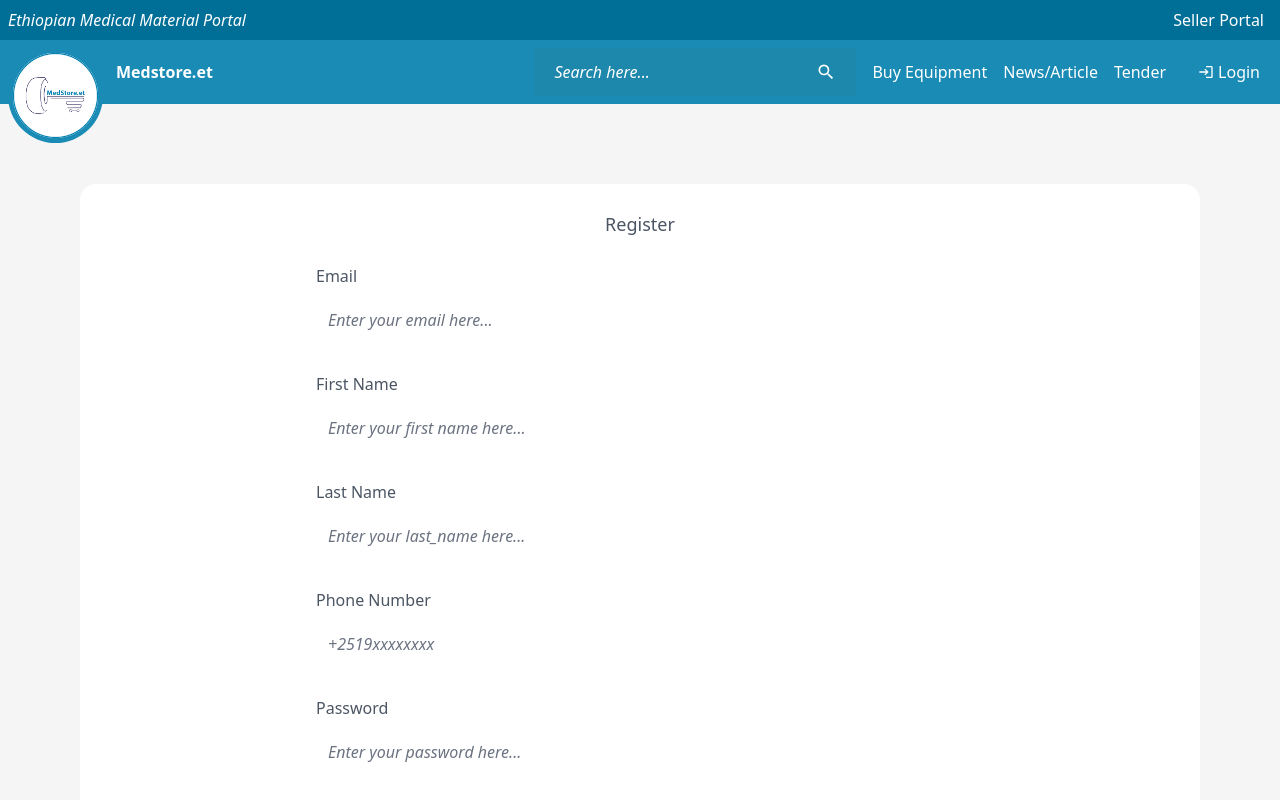
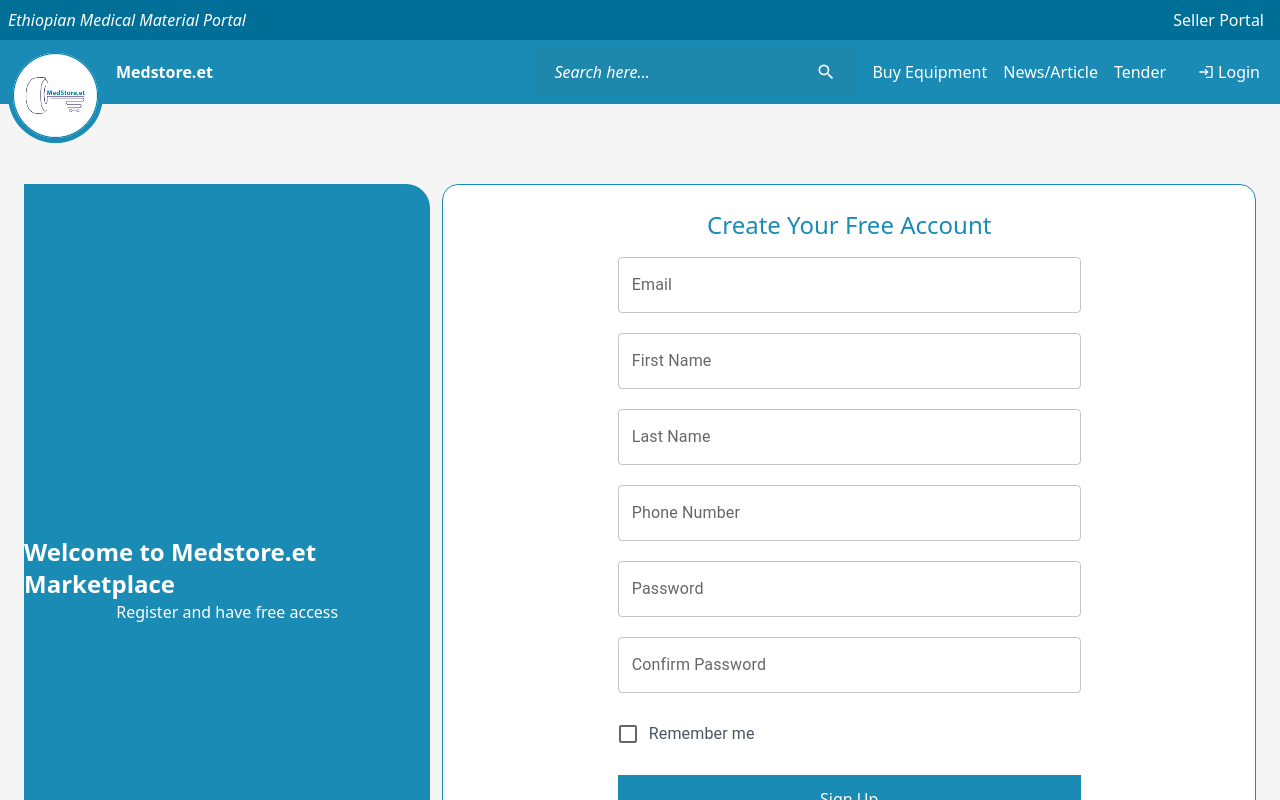
Before and after one commit to choco-develop/medstore-mp, a React (Create React App) app: page /buyer/sign-up/ in a window 1280 px wide. Shown: the top 800 px of the page. Built offline with nearby package versions, Linux system fonts and the light colour scheme.

Commit message:
buyer registration update

```diff
--- a/src/pages/activate-account/BuyerActivate.js
+++ b/src/pages/activate-account/BuyerActivate.js
@@ -31,7 +31,7 @@
           setHasError(true);
           setErrorMessage(res.data.msg);
         } else {
-          navigate('/accounts/user_info_reg');
+          navigate('/accounts/user-info-reg');
         }
       },
     )
@@ -43,7 +43,7 @@
   };
 
   return (
-    <section className="flex justify-center h-[50vh] my-8 mx-3">
+    <section className="flex justify-center items-center h-[50vh] my-8 mx-3">
       <form
         className="flex flex-col gap-3 border
                 rounded-2xl border-main bg-white
@@ -51,14 +51,13 @@
         onSubmit={handleActivation}
       >
         <div>
-          <p className="font-serif italic text-gray-600">
+          <p className="font-serif italic text-gray-600 text-xl">
             We have sent you an email with Activation code here:
-            <span className="text-blue-500">{` ${userEmail}`}</span>
-            . Please fill out here
+            <span className="text-main text-lg italic">{` ${userEmail}`}</span>
           </p>
         </div>
         <div className="flex self-center">
-          <label htmlFor="code" className="flex flex-col">
+          <label htmlFor="code" className="flex items-center">
             <span className="leading-10 font-serif text-gray-600">
               Activation Code:
             </span>
@@ -66,11 +65,12 @@
               type="text"
               id="code"
               name="code"
-              className={`border-2 p-3 rounded-lg
-                      leading-10 text-center
+              className={`border-2 rounded-lg
+                      leading-10
                       placeholder:tracking-widest
                       focus:border-main focus:ring-0
                       flex space-x-28
+                      text-2xl text-gray-500
                       ${hasError ? 'border-red-400' : 'border-main'}`}
               placeholder="__ __ __ __ __"
               onChange={(e) => setCode(e.target.value)}
--- a/src/pages/registration/Buyer.js
+++ b/src/pages/registration/Buyer.js
@@ -1,6 +1,10 @@
 import React, { useState, useRef } from 'react';
 import { useDispatch, useSelector } from 'react-redux';
 import { useNavigate } from 'react-router-dom';
+import {
+  Checkbox, FormControlLabel, TextField,
+  Alert, AlertTitle,
+} from '@mui/material';
 import { register } from '../../redux/actions/auth';
 import AuthFooter from '../../components/AuthFooter';
 
@@ -82,124 +86,95 @@
       className="flex
               my-6 mx-1 pt-2 px-2
               gap-3
-              sm:my-16 sm:mx-16 sm:pt-4 sm:px-4"
+              sm:my-16 sm:mx-16 sm:pt-4 sm:px-4
+              md:justify-start md:mx-2"
     >
-      <div className="flex flex-col bg-white w-full rounded-2xl border border-main md:w-[90%] lg:w-[100%] lg:border-none xl:w-[100%]">
+      <div className="hidden md:flex md:bg-main md:basis-1/2 rounded-r-3xl justify-center items-center flex-col">
+        <h1 className="text-white text-2xl font-bold font-serif">Welcome to Medstore.et Marketplace</h1>
+        <p className="text-md text-white font-serif">Register and have free access</p>
+      </div>
+      <div
+        className="flex flex-col bg-white w-full
+              rounded-2xl border border-main
+              md:w-[90%]
+              lg:w-3/4
+              xl:w-[100%]"
+      >
         <div className="text-center pt-5">
-          <h1 className="font-serif text-lg leading-10 font-medium text-gray-600">Register</h1>
+          <h1 className="font-serif text-2xl leading-10 font-medium text-main">Create Your Free Account</h1>
         </div>
         <form
-          className="flex flex-col gap-5 p-3 md:mx-auto md:w-[60%] lg:w-1/2 xl:w-[60%]"
+          className="flex flex-col gap-5 p-3 md:mx-auto md:w-[80%] xl:w-[60%]"
           type="multipart/form-data"
           onSubmit={handleRegister}
           ref={form}
         >
           {
             message && (
-              <ul className="flex flex-col px-3 list-inside text-red-500 justify-center list-decimal">
+              <Alert variant="standard" severity="error">
+                <AlertTitle>There is an error alert — check it out!</AlertTitle>
+                <ul className="flex flex-col px-3 list-inside justify-center list-decimal">
                   <ErrorMessage />
                 </ul>
+              </Alert>
             )
           }
           <div className="flex flex-col">
-            <label htmlFor="email" className="flex flex-col">
-              <span className="leading-10 font-serif text-gray-600 capitalize">Email</span>
-              <input
-                type="email"
+            <TextField
               id="email"
+              label="Email"
               name="email"
-                className="border-2 border-main p-3 rounded-lg
-                          placeholder:italic
-                          focus:border-main focus:ring-0"
-                placeholder="Enter your email here..."
-                required
               onChange={inputHandler}
             />
-            </label>
           </div>
           <div className="flex flex-col">
-            <label htmlFor="first_name" className="flex flex-col">
-              <span className="leading-10 font-serif text-gray-600 capitalize">First Name</span>
-              <input
-                type="first_name"
+            <TextField
               id="first_name"
               name="first_name"
-                className="border-2 border-main p-3 rounded-lg
-                          placeholder:italic
-                          focus:border-main focus:ring-0"
-                placeholder="Enter your first name here..."
-                required
+              label="First Name"
+              onChange={inputHandler}
+
+            />
+          </div>
+          <div className="flex flex-col">
+            <TextField
+              id="last_name"
+              name="last_name"
+              label="Last Name"
               onChange={inputHandler}
             />
-            </label>
           </div>
           <div className="flex flex-col">
-            <label htmlFor="last_name" className="flex flex-col">
-              <span className="leading-10 font-serif text-gray-600 capitalize">Last Name</span>
-              <input
-                type="last_name"
-                id="last_name"
-                name="last_name"
-                className="border-2 border-main p-3 rounded-lg
-                          placeholder:italic
-                          focus:border-main focus:ring-0"
-                placeholder="Enter your last_name here..."
-                required
+            <TextField
+              id="phone_number"
+              name="phone_number"
+              label="Phone Number"
               onChange={inputHandler}
+
             />
-            </label>
           </div>
           <div className="flex flex-col">
-            <label htmlFor="phone_number" className="flex flex-col">
-              <span className="leading-10 font-serif text-gray-600 capitalize">Phone Number</span>
-              <input
-                type="phone_number"
-                id="phone_number"
-                name="phone_number"
-                className="border-2 border-main p-3 rounded-lg
-                          placeholder:italic
-                          focus:border-main focus:ring-0"
-                placeholder="+2519xxxxxxxx"
-                required
-                onChange={inputHandler}
-              />
-            </label>
-          </div>
-          <div className="flex flex-col">
-            <label htmlFor="password" className="flex flex-col">
-              <span className="leading-10 font-serif text-gray-600 capitalize">Password</span>
-              <input
+            <TextField
               type="password"
               id="password"
               name="password"
-                className="border-2 border-main p-3 rounded-lg
-                          placeholder:italic
-                          focus:border-main focus:ring-0"
-                placeholder="Enter your password here..."
-                required
+              label="Password"
               onChange={inputHandler}
+
             />
-            </label>
           </div>
           <div className="flex flex-col">
-            <label htmlFor="password2" className="flex flex-col">
-              <span className="leading-10 font-serif text-gray-600">Confirm Password</span>
-              <input
+            <TextField
               type="password"
               id="password2"
               name="password2"
-                className="border-2 border-main p-3 rounded-lg
-                          placeholder:italic
-                          focus:border-main focus:ring-0"
-                placeholder="Confirm password..."
-                required
+              label="Confirm Password"
               onChange={inputHandler}
+
             />
-            </label>
           </div>
           <div className="flex justify-start items-center gap-2">
-            <input type="checkbox" name="rememeber" className="border border-main checked:bg-main" />
-            <span className="font-serif text-gray-600">Rememeber me?</span>
+            <FormControlLabel control={<Checkbox />} label="Remember me" className="text-gray-600" />
           </div>
           <div className="flex flex-col">
             <input
--- a/src/services/user-service.js
+++ b/src/services/user-service.js
@@ -30,8 +30,14 @@
   Promise.reject(err);
 });
 
+const getCompanyInfo = () => axios.get(
+  `${API_URL}/accounts/user_comp_reg/`,
+  { headers },
+).then((res) => Promise.resolve(res.data)).catch((err) => Promise.reject(err));
+
 export default {
   getAuthUserDetail,
   userInfoReg,
   companyInfoReg,
+  getCompanyInfo,
 };
```
Also changed, not shown: src/pages/registration/BuyerDetailData.js (+14 -4 lines). Lines whose indentation alone changed are shown as unchanged.
